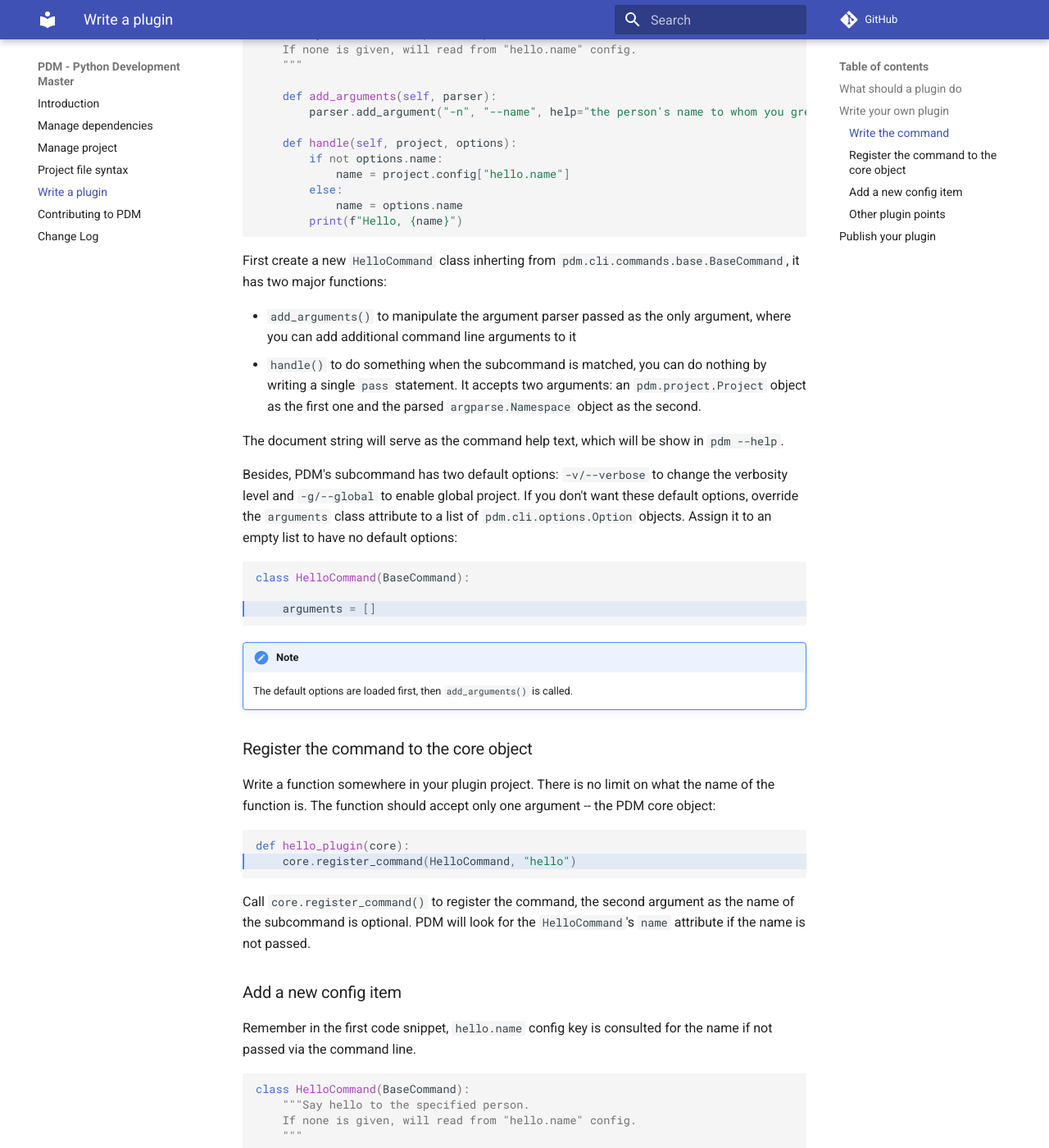
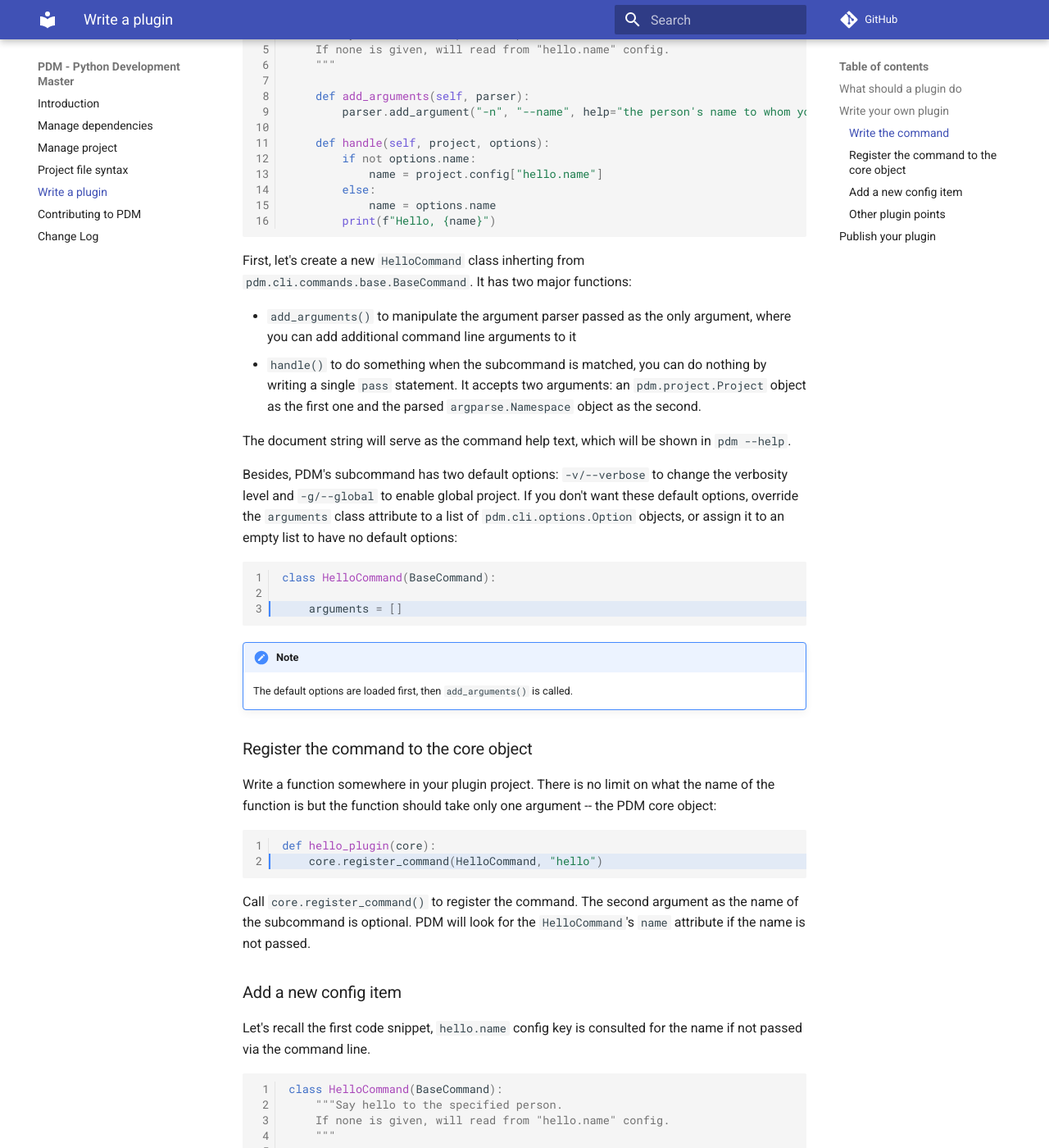
Before and after one commit to ChrisSanderser/pd-ms, an MkDocs documentation site: the page built from docs/docs/plugin.md, in a window 1280 px wide and 1400 px high, scrolled down 890 px. Shown: the whole window at 82% size. Built offline with MkDocs 1.6.1 and Material for MkDocs 9.7.7, drawn with Linux system fonts in a browser that asks for light colours; comment, search, counter and statistics services are not loaded; some of the changed text lies outside the part shown.

Commit message:
Update docs

````diff
--- a/docs/docs/plugin.md
+++ b/docs/docs/plugin.md
@@ -42,18 +42,18 @@ class HelloCommand(BaseCommand):
         print(f"Hello, {name}")
 ```
 
-First create a new `HelloCommand` class inherting from `pdm.cli.commands.base.BaseCommand`, it has two major functions:
+First, let's create a new `HelloCommand` class inherting from `pdm.cli.commands.base.BaseCommand`. It has two major functions:
 
 - `add_arguments()` to manipulate the argument parser passed as the only argument,
   where you can add additional command line arguments to it
 - `handle()` to do something when the subcommand is matched, you can do nothing by writing a single `pass` statement.
   It accepts two arguments: an `pdm.project.Project` object as the first one and the parsed `argparse.Namespace` object as the second.
 
-The document string will serve as the command help text, which will be show in `pdm --help`.
+The document string will serve as the command help text, which will be shown in `pdm --help`.
 
 Besides, PDM's subcommand has two default options: `-v/--verbose` to change the verbosity level and `-g/--global` to enable global project.
-If you don't want these default options, override the `arguments` class attribute to a list of `pdm.cli.options.Option` objects.
-Assign it to an empty list to have no default options:
+If you don't want these default options, override the `arguments` class attribute to a list of `pdm.cli.options.Option` objects, or
+assign it to an empty list to have no default options:
 
 ```python hl_lines="3"
 class HelloCommand(BaseCommand):
@@ -66,20 +66,20 @@ class HelloCommand(BaseCommand):
 
 ### Register the command to the core object
 
-Write a function somewhere in your plugin project. There is no limit on what the name of the function is. The function
-should accept only one argument -- the PDM core object:
+Write a function somewhere in your plugin project. There is no limit on what the name of the function is but the function
+should take only one argument -- the PDM core object:
 
 ```python hl_lines="2"
 def hello_plugin(core):
     core.register_command(HelloCommand, "hello")
 ```
 
-Call `core.register_command()` to register the command, the second argument as the name of the subcommand is optional.
+Call `core.register_command()` to register the command. The second argument as the name of the subcommand is optional.
 PDM will look for the `HelloCommand`'s `name` attribute if the name is not passed.
 
 ### Add a new config item
 
-Remember in the first code snippet, `hello.name` config key is consulted for the name if not passed via the command line.
+Let's recall the first code snippet, `hello.name` config key is consulted for the name if not passed via the command line.
 
 ```python hl_lines="11"
 class HelloCommand(BaseCommand):
--- a/docs/mkdocs.yml
+++ b/docs/mkdocs.yml
@@ -15,7 +15,9 @@ nav:
   - changelog.md
 
 markdown_extensions:
-  - codehilite
+  - pymdownx.highlight:
+      linenums: true
+  - pymdownx.superfences
   - admonition
   - tables
   - toc:
--- a/pyproject.toml
+++ b/pyproject.toml
@@ -49,7 +49,11 @@ Repository = "https://github.com/frostming/pdm"
 Documentation = "https://pdm.fming.dev"
 
 [project.optional-dependencies]
-doc = ["mkdocs<2.0.0,>=1.1", "mkdocs-material<5.0.0,>=4.6.3", "markdown-include<1.0.0,>=0.5.1"]
+doc = [
+    "mkdocs<2.0.0,>=1.1",
+    "mkdocs-material<7.0.0,>=6.2.4",
+    "markdown-include<1.0.0,>=0.5.1",
+]
 
 [project.scripts]
 pdm = "pdm.core:main"
````
Also changed, not shown: other parts of docs/docs/plugin.md (+2 -2 lines), 1 other file.
